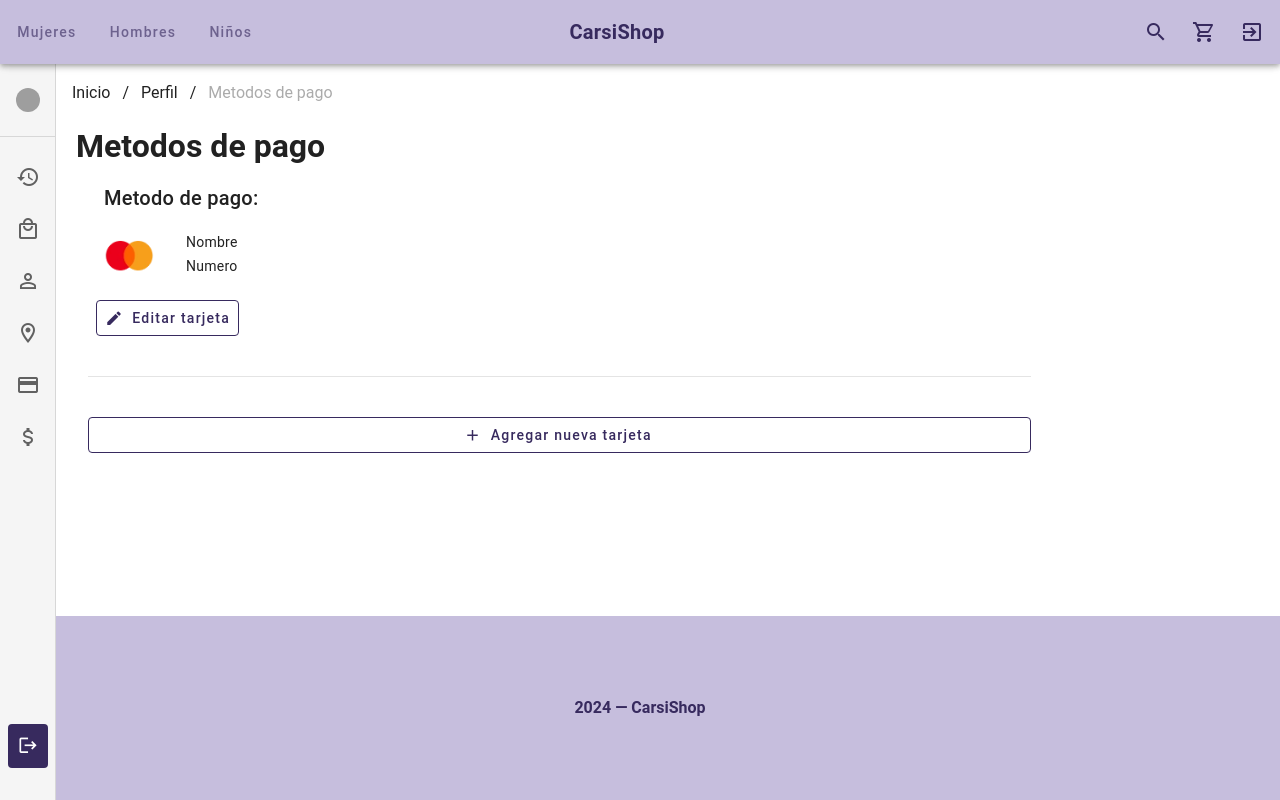
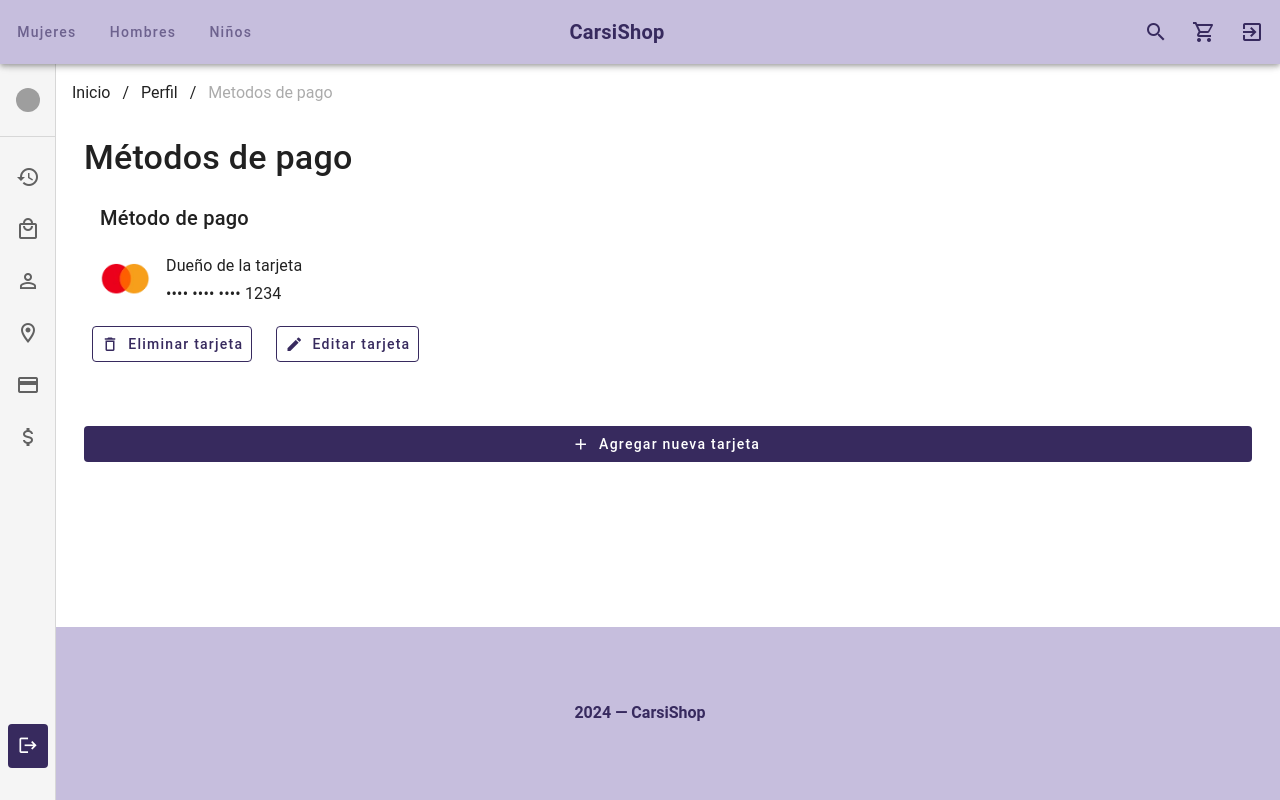
Before and after one commit to JoksanBahena/CARSISHOP-UI, a Vue app: page /profilePayment in a window 1280 px wide. Built offline with nearby package versions, Linux system fonts and the light colour scheme; grey boxes are pictures that could not be loaded.

Commit message:
[MODIFY] implementación dinámica de PaymentMethodComponent

```diff
--- a/src/components/cart/PaymentMethodComponent.vue
+++ b/src/components/cart/PaymentMethodComponent.vue
@@ -17,10 +17,38 @@
         <p>•••• •••• •••• {{ last_four }}</p>
       </div>
     </v-card-item>
+
+    <v-card-actions
+      v-if="!resume & !details"
+      class="flex-column align-start flex-lg-row flex-md-row"
+    >
+      <v-btn
+        variant="outlined"
+        class="mb-4 mr-4 text-none"
+        :color="colors.primary_dark"
+        prepend-icon="mdi-delete-outline"
+      >
+        Eliminar tarjeta
+      </v-btn>
+      <v-btn
+        variant="outlined"
+        class="ma-0 text-none"
+        :color="colors.primary_dark"
+        prepend-icon="mdi-pencil"
+      >
+        Editar tarjeta
+      </v-btn>
+    </v-card-actions>
   </v-card>
 </template>
 
 <script setup>
+import Colors from "@/utils/Colors.js";
+
+const colors = {
+  primary_dark: Colors.cs_primary_dark,
+};
+
 const props = defineProps({
   user: {
     type: String,
@@ -30,5 +58,9 @@ const props = defineProps({
     type: String,
     default: "1234",
   },
+  resume: {
+    type: Boolean,
+    default: false,
+  },
 });
 </script>
--- a/src/views/profile/ProfileOrderDetailsView.vue
+++ b/src/views/profile/ProfileOrderDetailsView.vue
@@ -92,7 +92,7 @@
         <v-col cols="12" lg="4">
           <order-summary-component />
 
-          <payment-method-component />
+          <payment-method-component resume />
         </v-col>
       </v-row>
     </v-container>
--- a/src/views/profile/ProfilePaymentView.vue
+++ b/src/views/profile/ProfilePaymentView.vue
@@ -1,54 +1,28 @@
 <template>
   <profile-layout>
     <v-breadcrumbs :items="items"></v-breadcrumbs>
-    <h1 class='ml-5'>Metodos de pago</h1>
 
-  <v-container class="ml-0" style="width: 80%;">
-      <v-row class="pl-7" rows="12" md="4">
-        <v-card
+    <v-container>
+      <p class="text-h4 font-weight-medium mb-2">Métodos de pago</p>
+
+      <payment-method-component />
+
+      <v-btn
         variant="flat"
-        width="100%">
-        <v-card-title>Metodo de pago:</v-card-title>
-        <v-card-item>
-
-        <template v-slot:prepend>
-          <v-img src="@/assets/imgs/mc.webp" width="50" height="50" class="mr-2"></v-img>
-        </template>
-        <v-card-text class="py-0">Nombre</v-card-text>
-        <v-card-text class="py-1">
-       Numero
-        </v-card-text>
-      </v-card-item>
-      <v-card-actions>
-        <v-btn
-        variant="outlined"
-        class="mb-8 text-none"
-        :color="colors.primary_dark"
-        prepend-icon="mdi-pencil"
-        >Editar tarjeta</v-btn>
-
-      </v-card-actions>
-    </v-card>
-    <V-divider></v-divider>
-      <v-btn
-        variant="outlined"
         class="mb-8 mt-10 text-none"
         :color="colors.primary_dark"
         block=""
         href="/profileAddPayment"
-      prepend-icon="mdi-plus"
-        >Agregar nueva tarjeta</v-btn>
-      </v-row>
-
-
+        prepend-icon="mdi-plus"
+      >
+        Agregar nueva tarjeta
+      </v-btn>
     </v-container>
-
   </profile-layout>
 </template>
 
 <script setup>
 import Colors from "@/utils/Colors.js";
-import { ref } from "vue";
 import ProfileLayout from "@/layouts/user/ProfileLayout.vue";
 
 const colors = {
@@ -57,37 +31,21 @@ const colors = {
   white: Colors.cs_white,
 };
 
-
 const items = [
   {
-    title: 'Inicio',
+    title: "Inicio",
     disabled: false,
-    href: '/',
+    href: "/",
   },
   {
-    title: 'Perfil',
+    title: "Perfil",
     disabled: false,
-    href: '/profileAccount',
+    href: "/profileAccount",
   },
   {
-    title: 'Metodos de pago',
+    title: "Metodos de pago",
     disabled: true,
-    href: '/profilePayment',
-
+    href: "/profilePayment",
   },
-
 ];
-
-const image_url = ref("");
-
-const onFileChange = (e) => {
-  const file = e.target.files[0];
-  const reader = new FileReader();
-
-  reader.onload = (e) => {
-    image_url.value = e.target.result;
-  };
-
-  reader.readAsDataURL(file);
-};
 </script>
--- a/src/views/profile/ProfileResumeView.vue
+++ b/src/views/profile/ProfileResumeView.vue
@@ -51,7 +51,7 @@
         title="Métodos de pago"
         link="/profileReturnsOrders"
       >
-        <payment-method-component />
+        <payment-method-component resume/>
       </resumen-card-component>
     </v-container>
   </profile-layout>
```
